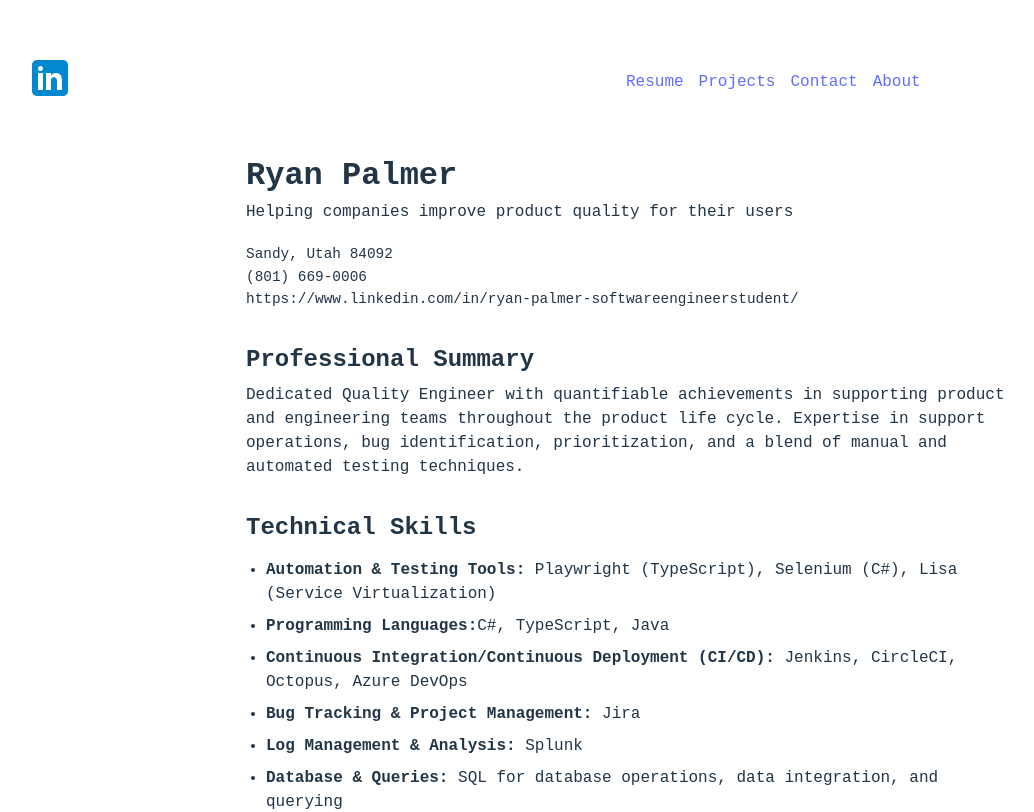
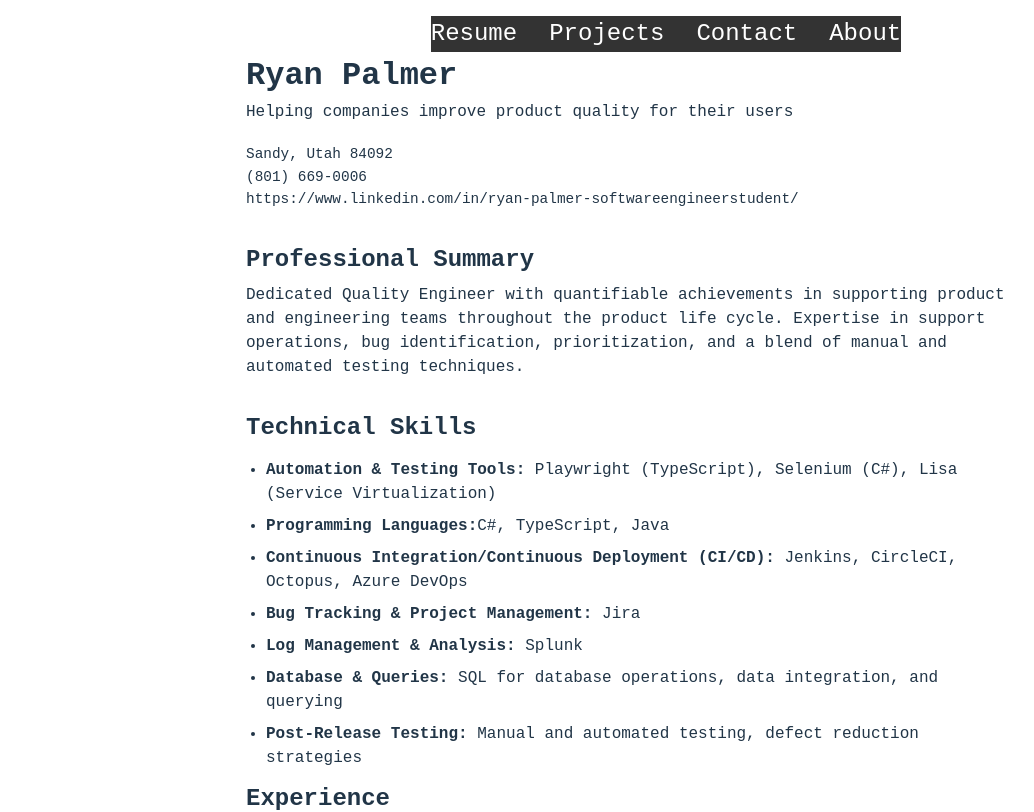
Before and after one commit to Nakatomi881/my-resume-site, a React (Vite) app in the folder my-resume-site/: page / in a window 1280 px wide. Shown: the top 812 px of the page, without its empty margins (14-1048 px from the left). Built offline with nearby package versions, Linux system fonts and the light colour scheme.

Commit message:
removed linked in logo, position navbar

```diff
--- a/my-resume-site/src/components/navbar/Navbar.tsx
+++ b/my-resume-site/src/components/navbar/Navbar.tsx
@@ -1,31 +1,20 @@
 import React from "react";
-import styles from './navbar.module.css'
-import { Link } from 'react-router-dom'
+import styles from './navbar.module.css';
+import { Link } from 'react-router-dom';
 
-const Navbar : React.FC = () => {
+const Navbar: React.FC = () => {
     return (
         <div className={styles.container}>
-            <div className={styles.social}>
-                <a href="https://www.linkedin.com/in/ryan-palmer-softwareengineerstudent/">
-                <img src="/linkedin.png" alt="linkedIn" width={48} height={48} />
-                </a>
-            </div>
-            <div className={styles.links}>
-                <Link to="/" className={styles.link}>
-                Resume
-                </Link>
-                <Link to="/projects" className={styles.link}>
-                Projects
-                </Link>
-                <Link to="/contact" className={styles.link}>
-                Contact
-                </Link>
-                <Link to="/about" className={styles.link}>
-                About
-                </Link>
-            </div>
+            <nav className={styles.links}>
+                <ul>
+                    <li><Link to="/" className={styles.link}>Resume</Link></li>
+                    <li><Link to="/projects" className={styles.link}>Projects</Link></li>
+                    <li><Link to="/contact" className={styles.link}>Contact</Link></li>
+                    <li><Link to="/about" className={styles.link}>About</Link></li>
+                </ul>
+            </nav>
         </div>
-    )
+    );
 }
 
 export default Navbar;
--- a/my-resume-site/src/components/navbar/navbar.module.css
+++ b/my-resume-site/src/components/navbar/navbar.module.css
@@ -1,60 +1,58 @@
 .container {
     display: flex;
+    justify-content: center;
     align-items: center;
-    justify-content: space-between;
-    height: 100px;
-
-}
-
-.social {
-    display: flex;
-    gap: 10px;
-    flex: 1;
+    padding: 1rem 2rem;
+    width: 100%;
+    top: 0;
+    position: fixed;
 
 }
 
 .links {
+    overflow: hidden;
+    background-color: #333;
+
+}
+
+.links ul {
+
+    list-style: none;
+    gap: 2rem;
+    margin: 0;
+    padding: 0;
     display: flex;
+    flex-direction: row;
 
-    flex: 1;
-    gap: 20px;
-    font-size: 20px;
+}
+
+
+
+.link {
+    text-decoration: none;
+    font-size: clamp(1rem, 2vw, 1.5rem);
+    transition: color 0.3s ease;
+    color: white;
+}
+
+.link:hover {
+    color: #CD5C5C;
 }
 
 
 @media screen and (max-width:1280px) {
-    .logo {
-        font-size: 24px;
-    }
-    .links {
-        font-size: 16px;
-        gap: 15px;
-    }
+
 
 }
 
 @media screen and (max-width:1024px) {
-    .social {
-        display: none;
-    }
-    .logo {
-      text-align: left;
-    }
 
 }
 
 @media screen and (max-width:768px) {
-    .logo {
-      font-size: 18px;
-    }
+
 }
 
 @media screen and (max-width:640px) {
-    .links{
-        justify-content: flex-end;
-    }
 
-    .link {
-      display: none;
-    }
 }
```
